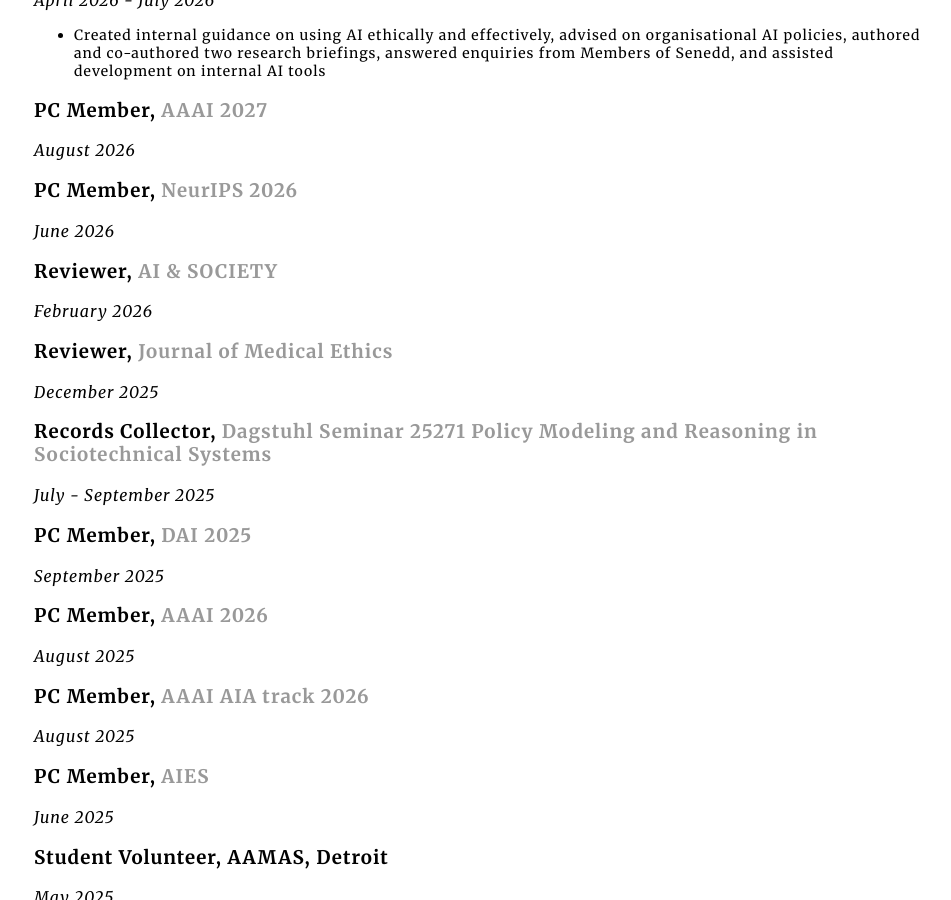
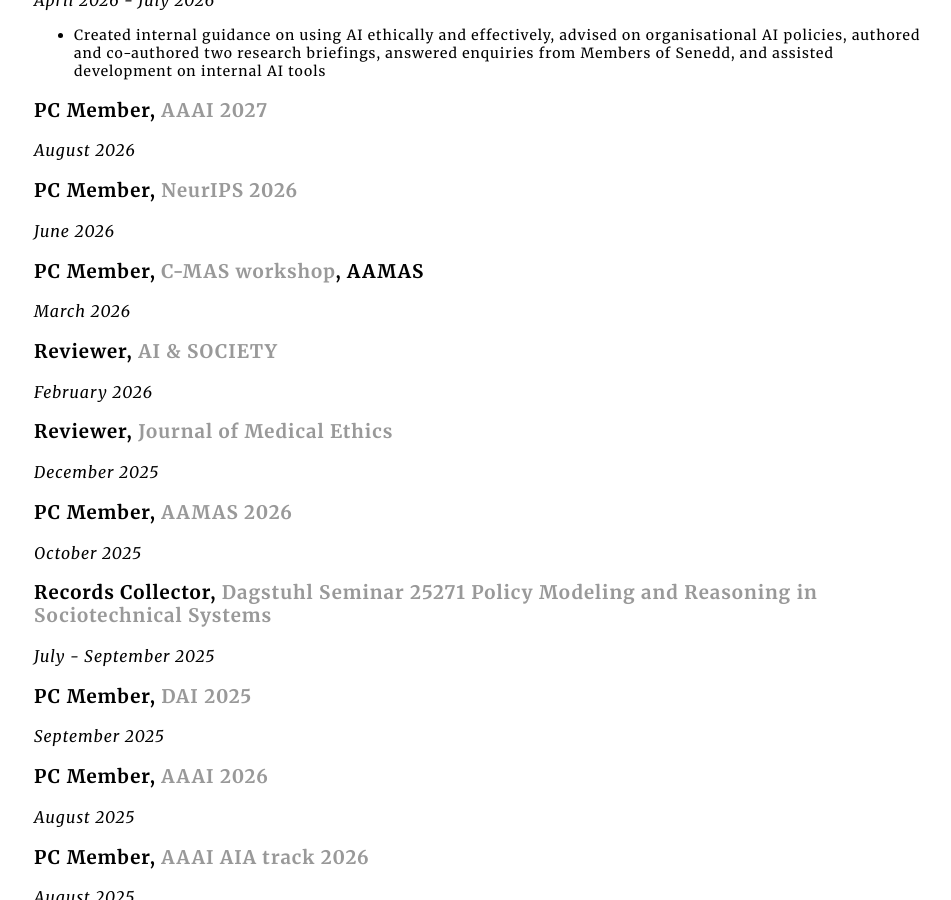
Before and after one commit to jessica-woodgate/jessica-woodgate.github.io, a Jekyll site: the page built from docs/cv/index.html, in a window 1280 px wide and 900 px high, scrolled down 4782 px. Shown: the whole window, without its empty margins (158-1109 px from the left). Built offline with Jekyll 4.4.1, drawn with Linux system fonts in a browser that asks for light colours.

Commit message:
reviewing

```diff
--- a/docs/cv/index.html
+++ b/docs/cv/index.html
@@ -209,11 +209,17 @@
 					<h3>PC Member, <a href="https://neurips.cc/Conferences/2026">NeurIPS 2026</a></h3>
 					<i class="dates">June 2026</i>
 
+					<h3>PC Member, <a href="https://sites.google.com/view/cmas2026">C-MAS workshop</a>, AAMAS</h3>
+					<i class="dates">March 2026</i>
+
 					<h3>Reviewer, <a href="https://link.springer.com/journal/146">AI & SOCIETY</a></h3>
 					<i class="dates">February 2026</i>
 
 					<h3>Reviewer, <a href="https://jme.bmj.com/">Journal of Medical Ethics</a></h3>
 					<i class="dates">December 2025</i>
+
+					<h3>PC Member, <a href="https://cyprusconferences.org/aamas2026/">AAMAS 2026</a></h3>
+					<i class="dates">October 2025</i>
 
 					<h3>Records Collector, <a href="https://www.dagstuhl.de/en/seminars/seminar-calendar/seminar-details/25271">Dagstuhl Seminar 25271 Policy Modeling and Reasoning in Sociotechnical Systems</a></h3>
 					<i class="dates">July - September 2025</i>
```
